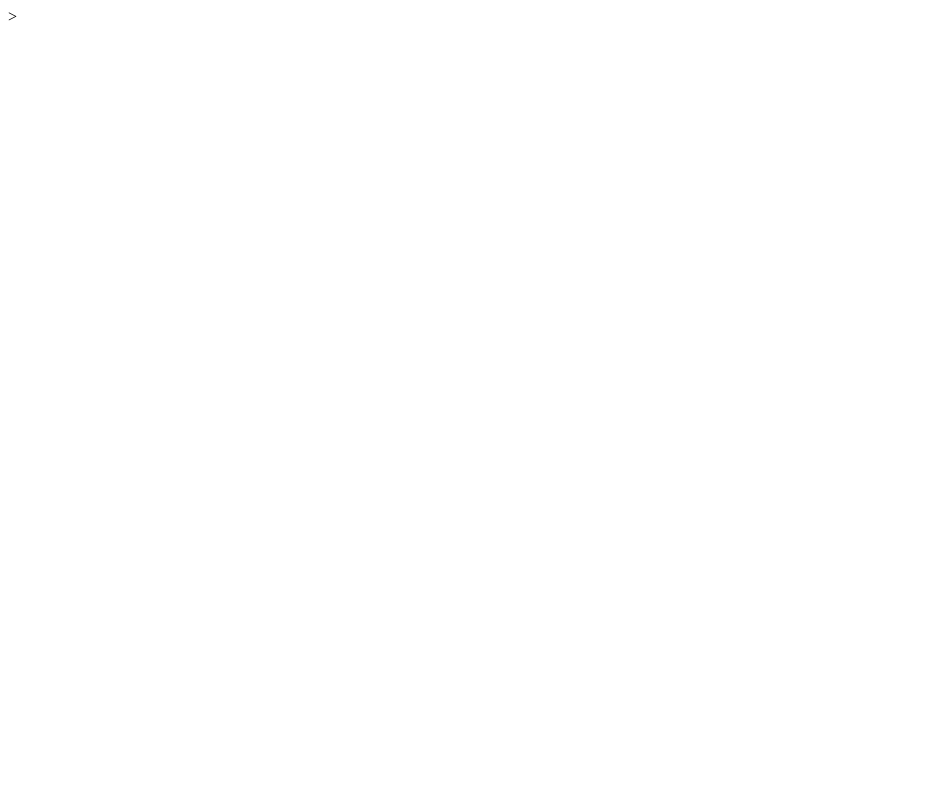
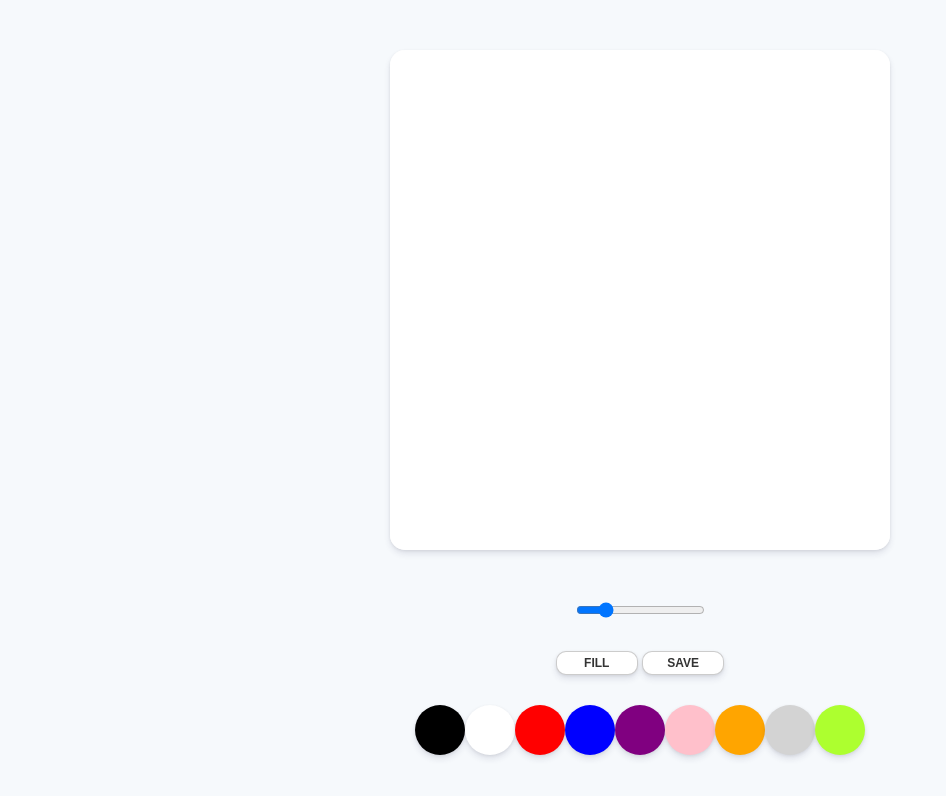
Before and after one commit to beberiche/PaintJs, a plain HTML site: page index.html in a window 1280 px wide. Shown: the whole page, without its empty margins (0-946 px from the left). Drawn offline with Linux system fonts and the light colour scheme.

Commit message:
20/10/16

```diff
--- a/app.js
+++ b/app.js
@@ -0,0 +1,109 @@
+const canvas = document.getElementById("jsCanvas");
+const ctx = canvas.getContext("2d");
+const colors = document.getElementsByClassName("jsColor");
+const range = document.getElementById("jsRange");
+const fillMode = document.getElementById("jsMode");
+const save = document.getElementById("jsSave");
+
+const INITIAL_COLOR = "black";
+
+canvas.width = 500;
+canvas.height = 500;
+
+ctx.fillStyle = "white";
+ctx.fillRect(0, 0, canvas.width, canvas.height);
+ctx.strokeStyle = INITIAL_COLOR;
+ctx.fillStyle = INITIAL_COLOR;
+ctx.lineWidth = 2.0;
+
+let painting = false;
+let filling = false;
+
+function stopPainting() {
+  painting = false;
+}
+
+function startPainting(event) {
+  painting = true;
+  if (event.button === 1) {
+    painting = false;
+  }
+  if (event.button === 2) {
+    painting = false;
+  }
+}
+
+function onMouseMove(event) {
+  const x = event.offsetX;
+  const y = event.offsetY;
+  if (!painting) {
+    ctx.beginPath();
+    ctx.moveTo(x, y);
+  } else {
+    ctx.lineTo(x, y);
+    ctx.stroke();
+  }
+}
+
+function handleColorClick(event) {
+  const color = event.target.style.backgroundColor;
+  ctx.strokeStyle = color;
+  ctx.fillStyle = color;
+}
+
+function handleRangeChange(event) {
+  const lineSize = event.target.value;
+  ctx.lineWidth = lineSize;
+}
+
+function handleFillClick(event) {
+  if (filling === true) {
+    filling = false;
+    fillMode.innerText = "Fill";
+  } else {
+    filling = true;
+    fillMode.innerText = "Paint";
+  }
+}
+
+function handleFullFill(event) {
+  if (filling) {
+    ctx.fillRect(0, 0, canvas.width, canvas.height);
+  }
+}
+
+function handleRCP(event) {
+  event.preventDefault();
+}
+
+function handleSaveClick(evnet) {
+  const image = canvas.toDataURL();
+  const link = document.createElement("a");
+  link.href = image;
+  link.download = "Painting🎨";
+  link.click();
+}
+if (canvas) {
+  canvas.addEventListener("mousemove", onMouseMove);
+  canvas.addEventListener("mousedown", startPainting);
+  canvas.addEventListener("mouseup", stopPainting);
+  canvas.addEventListener("mouseleave", stopPainting);
+  canvas.addEventListener("click", handleFullFill);
+  canvas.addEventListener("contextmenu", handleRCP);
+}
+
+Array.from(colors).forEach((colors) =>
+  colors.addEventListener("click", handleColorClick)
+);
+
+if (range) {
+  range.addEventListener("input", handleRangeChange);
+}
+
+if (fillMode) {
+  fillMode.addEventListener("click", handleFillClick);
+}
+
+if (save) {
+  save.addEventListener("click", handleSaveClick);
+}
--- a/index.html
+++ b/index.html
@@ -7,7 +7,60 @@
     <title>PaintJS</title>
   </head>
   <body>
+    <canvas id="jsCanvas" class="canvas"></canvas>
+    <div class="controls">
+      <div class="controls_range">
+        <input
+          type="range"
+          id="jsRange"
+          min="0.1"
+          max="20.0"
+          value="4.0"
+          step="0.5"
+        />
+      </div>
+
+      <div class="controls_btns">
+        <button id="jsMode">Fill</button>
+        <button id="jsSave">Save</button>
+      </div>
+      <div class="controls_colors" id="jsColors">
+        <div
+          class="controls_color jsColor"
+          style="background-color: black"
+        ></div>
+        <div
+          class="controls_color jsColor"
+          style="background-color: white"
+        ></div>
+        <div class="controls_color jsColor" style="background-color: red"></div>
+        <div
+          class="controls_color jsColor"
+          style="background-color: blue"
+        ></div>
+        <div
+          class="controls_color jsColor"
+          style="background-color: purple"
+        ></div>
+        <div
+          class="controls_color jsColor"
+          style="background-color: pink"
+        ></div>
+        <div
+          class="controls_color jsColor"
+          style="background-color: orange"
+        ></div>
+        <div
+          class="controls_color jsColor"
+          style="background-color: lightgray"
+        ></div>
+        <div
+          class="controls_color jsColor"
+          style="background-color: greenyellow"
+        ></div>
+      </div>
+    </div>
+
     <script src="app.js"></script>
   </body>
 </html>
->
--- /dev/null
+++ b/reset.css
@@ -0,0 +1,129 @@
+/* http://meyerweb.com/eric/tools/css/reset/
+   v2.0 | 20110126
+   License: none (public domain)
+*/
+
+html,
+body,
+div,
+span,
+applet,
+object,
+iframe,
+h1,
+h2,
+h3,
+h4,
+h5,
+h6,
+p,
+blockquote,
+pre,
+a,
+abbr,
+acronym,
+address,
+big,
+cite,
+code,
+del,
+dfn,
+em,
+img,
+ins,
+kbd,
+q,
+s,
+samp,
+small,
+strike,
+strong,
+sub,
+sup,
+tt,
+var,
+b,
+u,
+i,
+center,
+dl,
+dt,
+dd,
+ol,
+ul,
+li,
+fieldset,
+form,
+label,
+legend,
+table,
+caption,
+tbody,
+tfoot,
+thead,
+tr,
+th,
+td,
+article,
+aside,
+canvas,
+details,
+embed,
+figure,
+figcaption,
+footer,
+header,
+hgroup,
+menu,
+nav,
+output,
+ruby,
+section,
+summary,
+time,
+mark,
+audio,
+video {
+  margin: 0;
+  padding: 0;
+  border: 0;
+  font-size: 100%;
+  font: inherit;
+  vertical-align: baseline;
+}
+/* HTML5 display-role reset for older browsers */
+article,
+aside,
+details,
+figcaption,
+figure,
+footer,
+header,
+hgroup,
+menu,
+nav,
+section {
+  display: block;
+}
+body {
+  line-height: 1;
+}
+ol,
+ul {
+  list-style: none;
+}
+blockquote,
+q {
+  quotes: none;
+}
+blockquote:before,
+blockquote:after,
+q:before,
+q:after {
+  content: "";
+  content: none;
+}
+table {
+  border-collapse: collapse;
+  border-spacing: 0;
+}
--- a/style.css
+++ b/style.css
@@ -0,0 +1,65 @@
+@import "reset.css";
+
+body {
+  background-color: #f6f9fc;
+  font-family: sans-serif;
+  display: flex;
+  flex-direction: column;
+  align-items: center;
+  padding: 50px 0;
+}
+
+.canvas {
+  width: 500px;
+  height: 500px;
+  background-color: white;
+  border-radius: 15px;
+  box-shadow: 0 4px 6px rgba(50, 50, 93, 0.11), 0 1px 3px rgba(0, 0, 0, 0.08);
+}
+
+.controls {
+  margin-top: 50px;
+  display: flex;
+  flex-direction: column;
+  align-items: center;
+}
+
+.controls .controls_btns {
+  margin-bottom: 30px;
+}
+
+.controls_btns button {
+  all: unset;
+  cursor: pointer;
+  background-color: white;
+  padding: 5px 0px;
+  width: 80px;
+  text-align: center;
+  border-radius: 10px;
+  box-shadow: 0 4px 6px rgba(50, 50, 93, 0.11), 0 1px 3px rgba(0, 0, 0, 0.08);
+  border: 1px solid rgba(0, 0, 0, 0.2);
+  color: rgba(0, 0, 0, 0.8);
+  text-transform: uppercase;
+  font-weight: 600;
+  font-size: 12px;
+}
+
+.controls_btns button:active {
+  transform: scale(0.98);
+}
+
+.controls .controls_colors {
+  display: flex;
+}
+
+.controls_colors .controls_color {
+  width: 50px;
+  height: 50px;
+  border-radius: 25px;
+  cursor: pointer;
+  box-shadow: 0 4px 6px rgba(50, 50, 93, 0.11), 0 1px 3px rgba(0, 0, 0, 0.08);
+}
+
+.controls .controls_range {
+  margin-bottom: 30px;
+}
```
